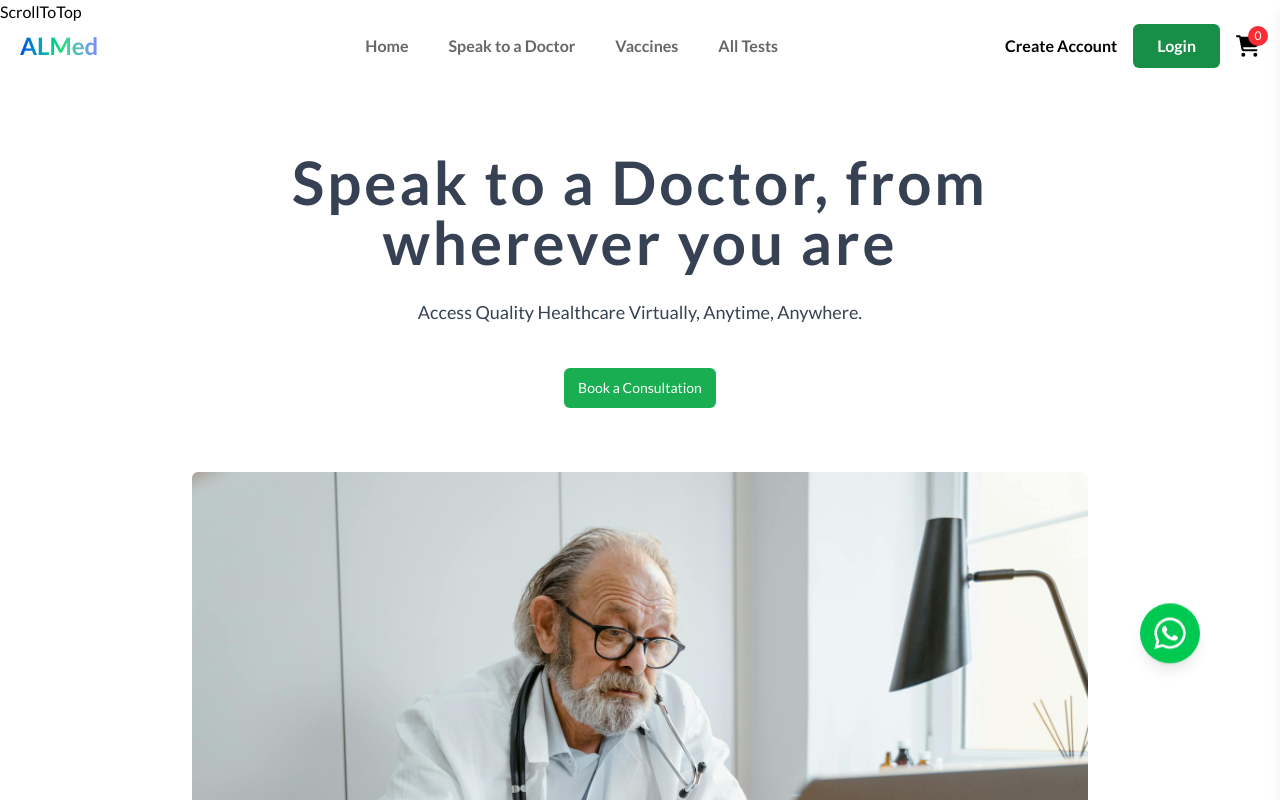
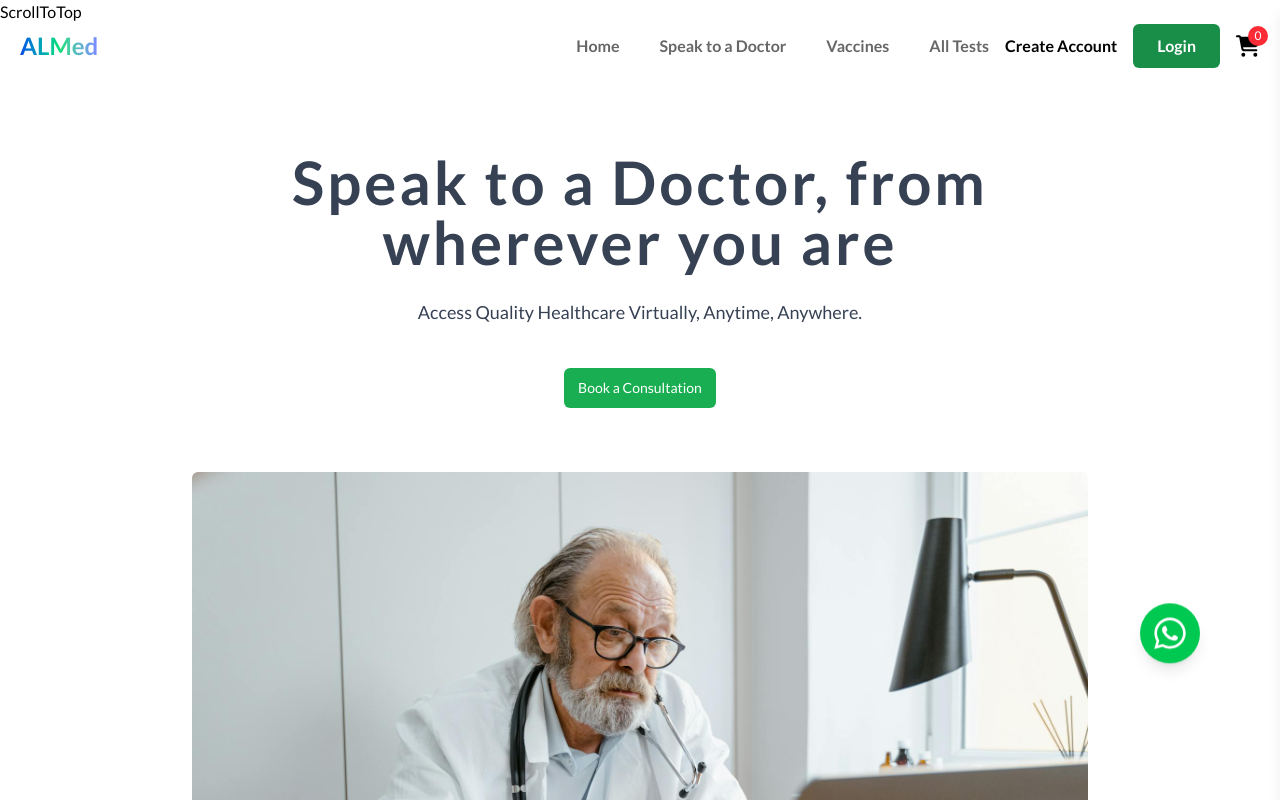
Before and after one commit to blaqnativity/gomy-project, a React (Vite) app: page /doctors-consultation in a window 1280 px wide. Shown: the top 800 px of the page. Built offline with nearby package versions, Linux system fonts and the light colour scheme.

Commit message:
mobile menu and responsive almost fully completed

```diff
--- a/src/components/Navbar.jsx
+++ b/src/components/Navbar.jsx
@@ -42,8 +42,15 @@ const Navbar = () => {
               <FaHandHoldingMedical className="ml-0.5 text-white md:text-3xl" />
             </Link>
 
+            {/* Desktop Auth (Username first) & Cart */}
+            <div className="hidden lg:flex items-center gap-x-4">
+              {storedData && storedData.email && (
+                <span className="text-black dark:text-white font-semibold">
+                  Welcome, {storedData.username}
+                </span>
+              )}
+
               {/* Desktop Nav Links */}
-            <div className="hidden lg:block">
               <ul className="flex space-x-10 text-base font-bold text-black/60 dark:text-white">
                 {navbarLinks.map((link) => (
                   <li
@@ -54,22 +61,15 @@ const Navbar = () => {
                   </li>
                 ))}
               </ul>
-            </div>
 
-            {/* Desktop Auth & Cart */}
-            <div className="hidden lg:flex items-center gap-x-4">
+              {/* Desktop Auth Buttons */}
               {storedData && storedData.email ? (
-                <>
-                  <span className="text-black dark:text-white font-semibold">
-                    Welcome, {storedData.username}
-                  </span>
                 <button
                   onClick={handleLogout}
                   className="ml-4 rounded-md bg-red-500 text-white px-4 py-2 font-semibold hover:bg-red-600 transition duration-200"
                 >
                   Logout
                 </button>
-                </>
               ) : (
                 <>
                   <Link
@@ -87,6 +87,7 @@ const Navbar = () => {
                 </>
               )}
 
+              {/* Cart Icon */}
               <Link to="/cart" className="relative text-black dark:text-white">
                 <FaCartShopping className="text-2xl" />
                 <span className="absolute -top-2 -right-2 text-xs bg-red-500 text-white rounded-full w-5 h-5 flex items-center justify-center">
@@ -104,7 +105,7 @@ const Navbar = () => {
                 </span>
               </Link>
               <button
-                className="text-white focus:outline-none"
+                className="text-white focus:outline-none z-100"
                 onClick={() => setIsMobileMenuOpen(!isMobileMenuOpen)}
               >
                 {isMobileMenuOpen ? (
@@ -124,6 +125,12 @@ const Navbar = () => {
           }`}
         >
           <div className="flex flex-col p-6 pt-24 space-y-6 text-black dark:text-white font-semibold">
+            {/* Show username first */}
+            {storedData && storedData.email && (
+              <span className="text-sm">Welcome, {storedData.username}</span>
+            )}
+
+            {/* Mobile Nav Links */}
             {navbarLinks.map((link) => (
               <Link
                 key={link.id}
@@ -134,9 +141,9 @@ const Navbar = () => {
                 {link.name}
               </Link>
             ))}
+
+            {/* Auth Buttons */}
             {storedData && storedData.email ? (
-              <>
-                <span className="text-sm">Welcome, {storedData.username}</span>
               <button
                 onClick={() => {
                   handleLogout();
@@ -146,7 +153,6 @@ const Navbar = () => {
               >
                 Logout
               </button>
-              </>
             ) : (
               <>
                 <Link to="/register" onClick={() => setIsMobileMenuOpen(false)}>
@@ -157,6 +163,8 @@ const Navbar = () => {
                 </Link>
               </>
             )}
+
+            {/* View Cart */}
             <Link to="/cart" onClick={() => setIsMobileMenuOpen(false)}>
               View Cart ({cartCount})
             </Link>
--- a/src/pages/Doctors/Hero.jsx
+++ b/src/pages/Doctors/Hero.jsx
@@ -26,7 +26,7 @@ const Hero = () => {
             <div className="-m-2 lg:-m-4 lg:rounded-2xl">
               <img
                 src={consultOne}
-                className="rounded-md max-w-4xl h-auto mx-auto"
+                className="rounded-md md:max-w-4xl h-auto mx-auto"
               />
             </div>
           </div>
```
Lines whose indentation alone changed are shown as unchanged.
